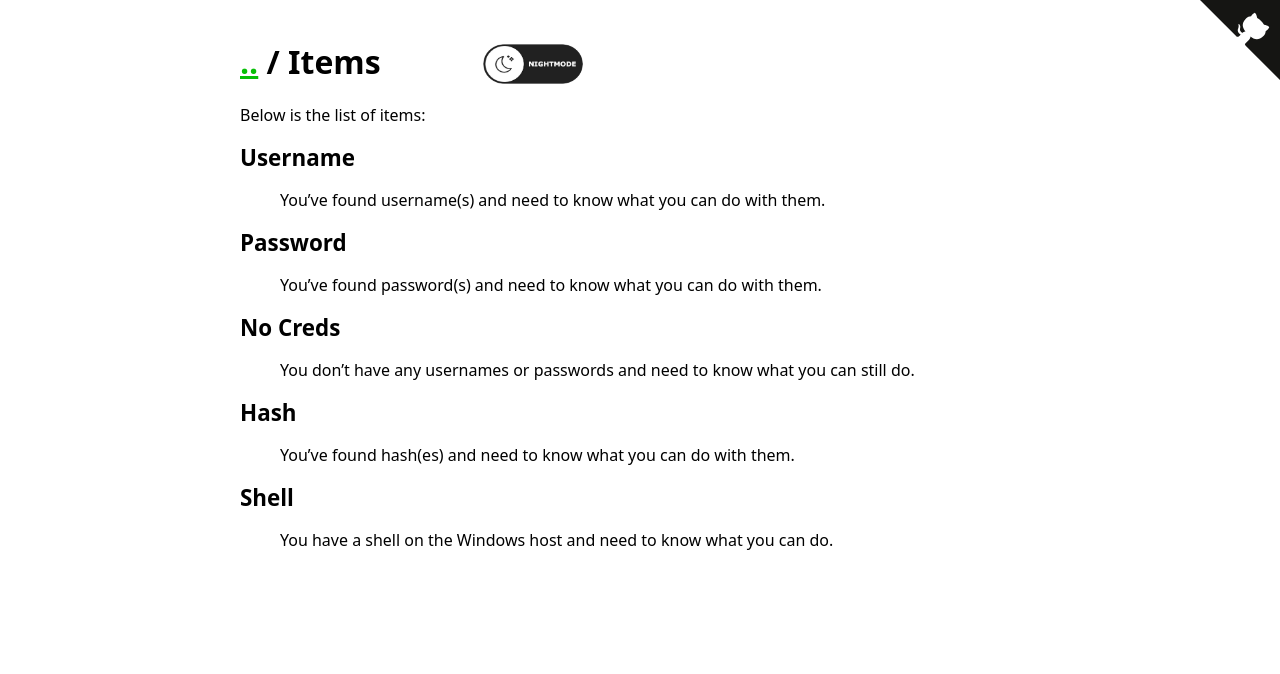
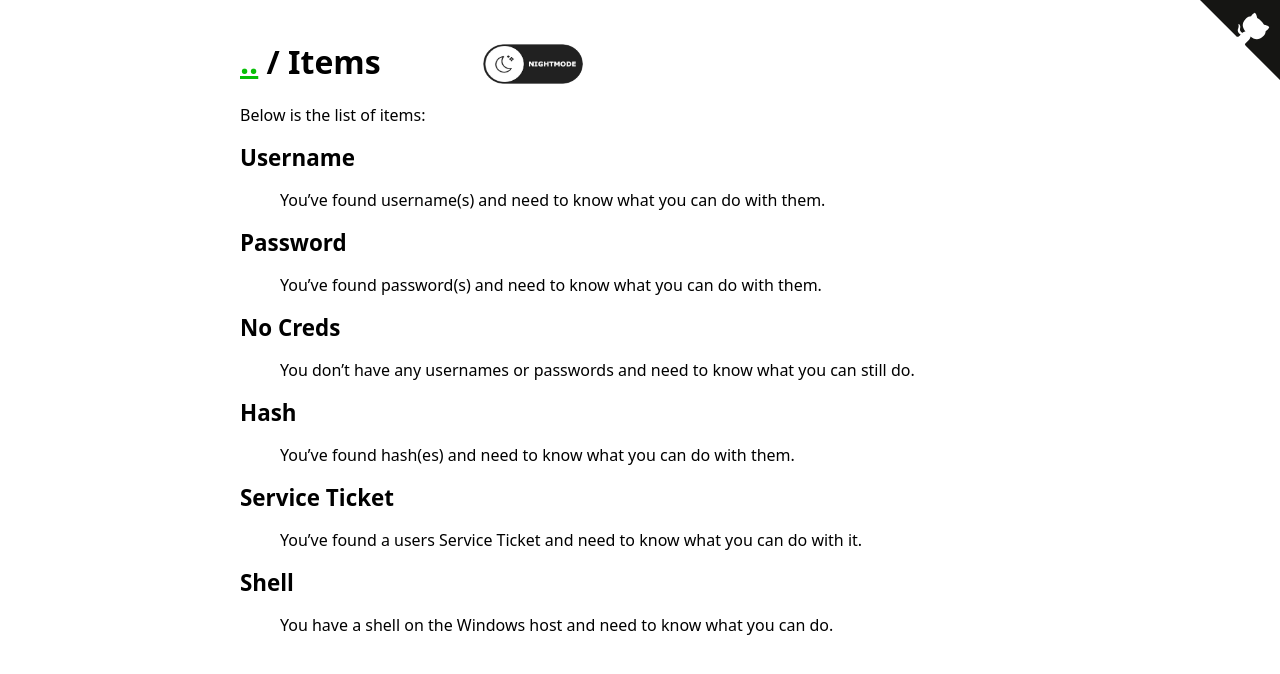
Before and after one commit to WADComs/WADComs.github.io, a Jekyll site: the page built from items.md, in a window 1280 px wide. Shown: the top 674 px of the page. Built offline with Jekyll 4.4.1, drawn with Linux system fonts in a browser that asks for light colours.

Commit message:
Added Service Ticket

```diff
--- a/_data/items.yml
+++ b/_data/items.yml
@@ -15,6 +15,10 @@ Hash:
   label: Hash
   description: You've found hash(es) and need to know what you can do with them.
 
+Service_Ticket:
+  label: Service Ticket
+  description: You've found a users Service Ticket and need to know what you can do with it.
+
 Shell:
   label: Shell
   description: You have a shell on the Windows host and need to know what you can do.
```
